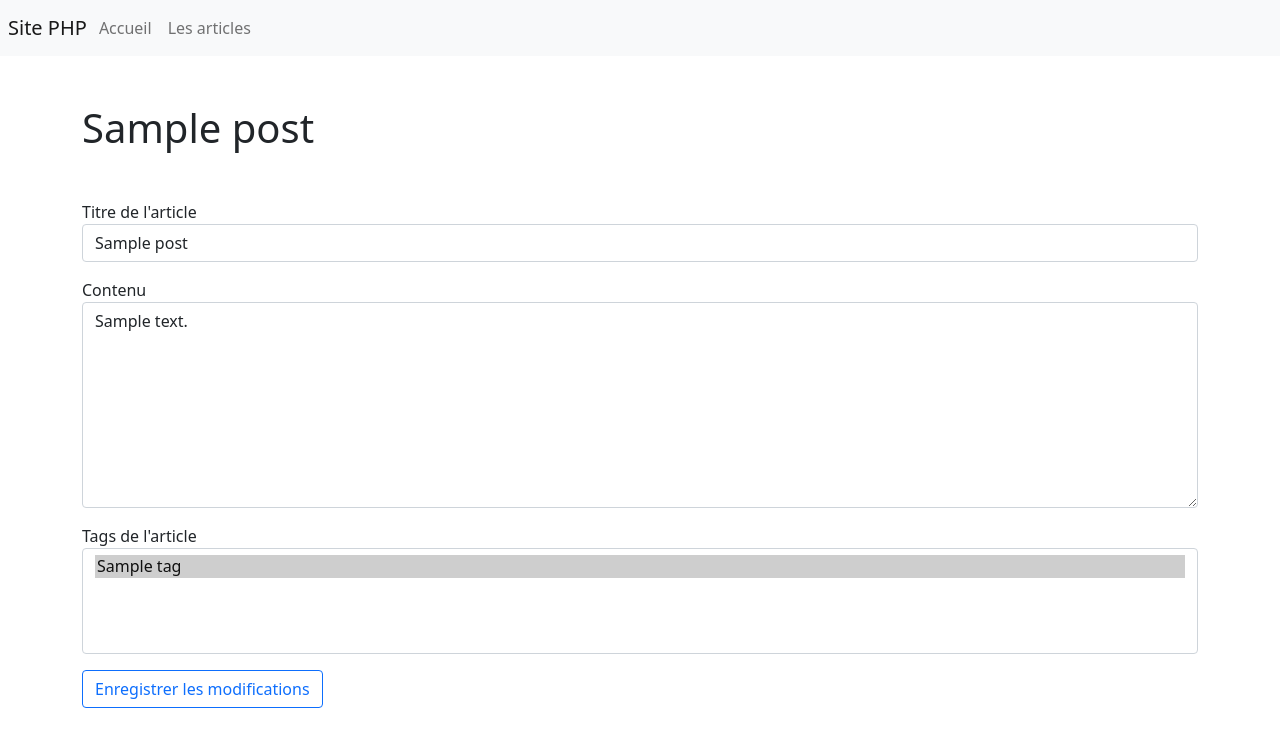
After one commit to Cdric-art/php-poo, a PHP site: the page made by views/admin/post/form.php in a window 1280 px wide. The commit adds this page. Shown: the top 747 px of the page. Run offline with PHP 8.4, Linux system fonts and the light colour scheme; the template is opened without the code that fills it: most values are stand-ins (such as "Sample title", 1, 10 or a date in 2020); some libraries are stand-ins or nearby versions.

Commit message:
Feat: Admin: view for to create post

```diff
--- a/public/index.php
+++ b/public/index.php
@@ -24,6 +24,8 @@ $router->getUrl('/posts/:id', 'App\Controllers\BlogController@show');
 $router->getUrl('/tags/:id', 'App\Controllers\BlogController@tag');
 
 $router->getUrl('/admin/posts', 'App\Controllers\Admin\PostController@index');
+$router->getUrl('/admin/posts/create', 'App\Controllers\Admin\PostController@create');
+$router->post('/admin/posts/create', 'App\Controllers\Admin\PostController@createPost');
 $router->post('/admin/posts/delete/:id', 'App\Controllers\Admin\PostController@destroy');
 $router->getUrl('/admin/posts/edit/:id', 'App\Controllers\Admin\PostController@edit');
 $router->post('/admin/posts/edit/:id', 'App\Controllers\Admin\PostController@update');
--- /dev/null
+++ b/views/admin/post/form.php
@@ -0,0 +1,37 @@
+<h1><?= $params['post']->title ?? 'Créer un nouvel article' ?></h1>
+
+<form action="<?= isset($params['post'])
+		? "http://localhost/site_php/admin/posts/edit/{$params['post']->id}"
+		: 'http://localhost/site_php/admin/posts/edit/create' ?>" method="post">
+	<div class="form-group mt-5">
+		<label for="title" id="title">Titre de l'article</label>
+		<input type="text" class="form-control" name="title" value="<?= $params['post']->title ?? '' ?>">
+	</div>
+	<div class="form-group mt-3">
+		<label for="content" id="content">Contenu</label>
+		<textarea class="form-control" rows="8" name="content"><?= $params['post']->content ?? '' ?></textarea>
+	</div>
+	<div class="form-group mt-3">
+		<label for="tags">Tags de l'article</label>
+		<select multiple class="form-control" id="tags" name="tags[]">
+			<?php foreach ($params['tags'] as $tag) : ?>
+				<option value="<?= $tag->id ?>"
+						<?php if (isset($params['post'])): ?>
+							<?php foreach ($params['post']->getTags() as $hasTag) {
+								echo $tag->id === $hasTag->id ? 'selected' : '';
+							} ?>
+						<?php endif; ?>
+				>
+					<?= $tag->name ?>
+				</option>
+			<?php endforeach; ?>
+		</select>
+	</div>
+	<div class="mt-3">
+		<?php if (isset($params['post'])): ?>
+			<button class="btn btn-outline-primary" type="submit">Enregistrer les modifications</button>
+		<?php else: ?>
+			<button class="btn btn-outline-primary" type="submit">Enregistrer mon article</button>
+		<?php endif; ?>
+	</div>
+</form>
--- a/views/admin/post/index.php
+++ b/views/admin/post/index.php
@@ -1,4 +1,7 @@
 <h1>Espace administration</h1>
+
+<a class="btn btn-outline-primary mt-3" href="http://localhost/site_php/admin/posts/create">Créer un nouvel article</a>
+
 <div class="container mt-5">
 	<table class="table">
 		<thead>
```
Also changed, not shown: App/Controllers/Admin/PostController.php (+12 -1 lines), views/admin/post/edit.php (deleted, +0 -29 lines).
